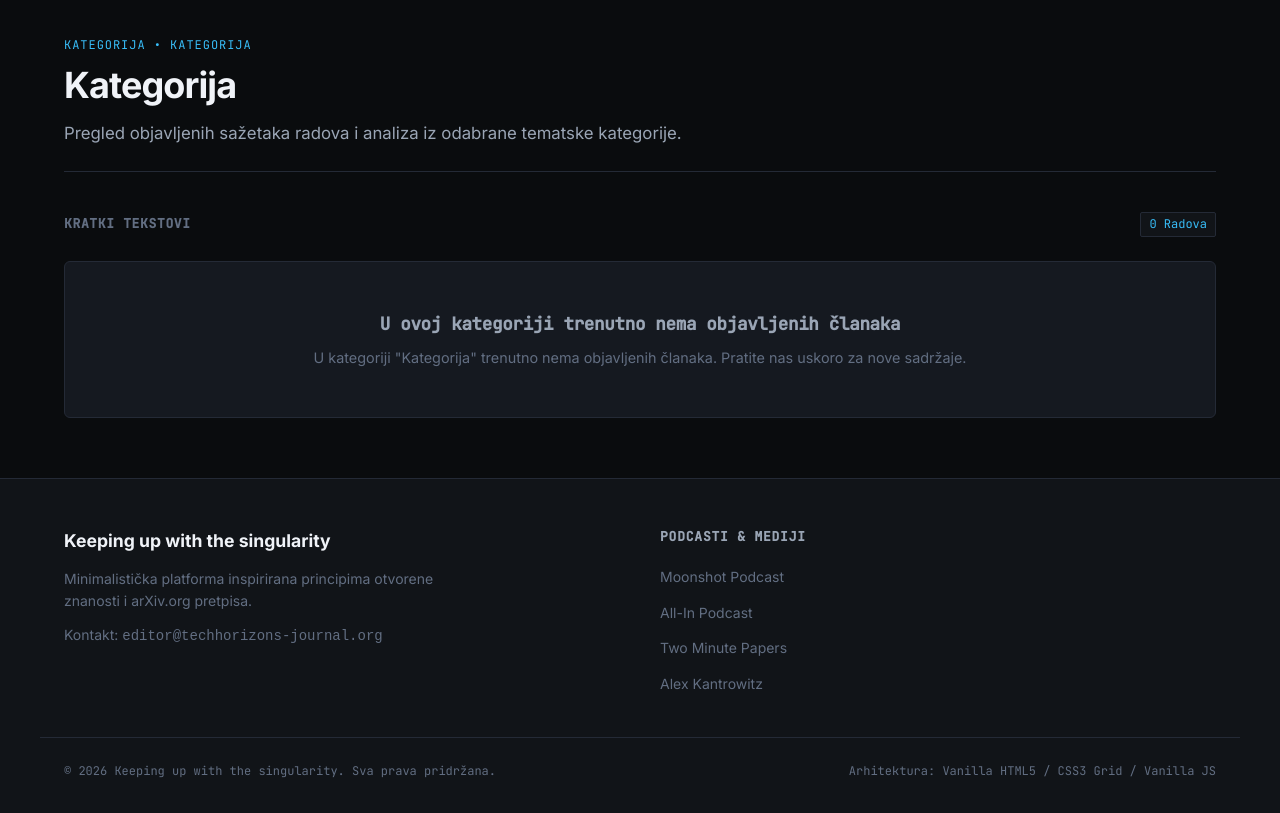
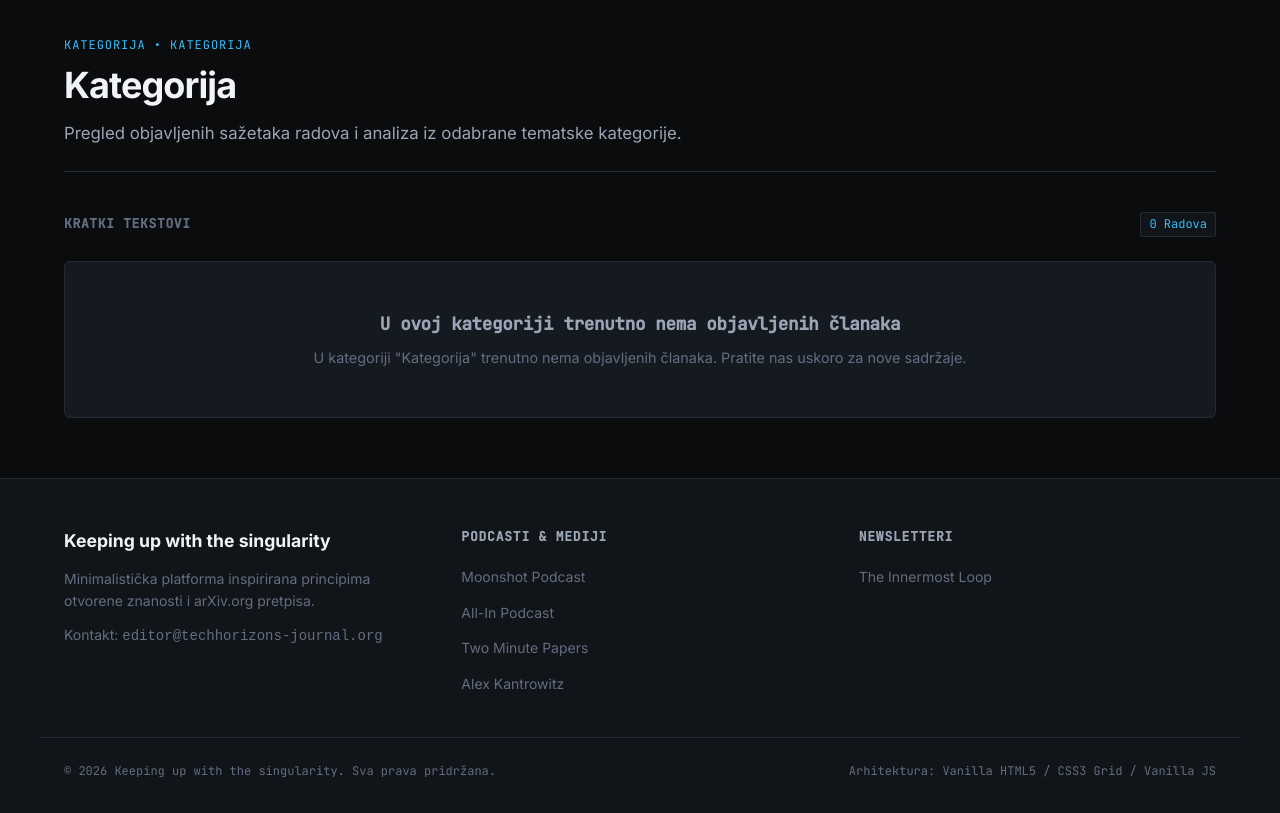
Before and after one commit to HibridToni/keeping-up-with-the-singularity, a plain HTML site: page category.html in a window 1280 px wide. Shown: the part 73-886 px from the top of the page. Drawn offline with Linux system fonts and the light colour scheme.

Commit message:
Dodan treći stupac Newsletteri u footer s linkom na The Innermost Loop

```diff
--- a/category.html
+++ b/category.html
@@ -97,6 +97,14 @@
         </ul>
       </div>
 
+      <!-- Newsletters -->
+      <div class="footer-column">
+        <h3 class="footer-heading" data-i18n="footer.newsletters">NEWSLETTERI</h3>
+        <ul class="footer-links">
+          <li><a href="https://theinnermostloop.substack.com/" target="_blank" rel="noopener noreferrer" id="link-innermostloop" data-i18n="footer.newsletter_innermostloop">The Innermost Loop</a></li>
+        </ul>
+      </div>
+
     </div>
 
     <div class="footer-bottom">
--- a/js/lang.js
+++ b/js/lang.js
@@ -53,6 +53,8 @@ const translations = {
     "footer.podcast_allin": "All-In Podcast",
     "footer.podcast_twominute": "Two Minute Papers",
     "footer.podcast_kantrowitz": "Alex Kantrowitz",
+    "footer.newsletters": "NEWSLETTERI",
+    "footer.newsletter_innermostloop": "The Innermost Loop",
     "footer.rights": "© 2026 Keeping up with the singularity. Sva prava pridržana.",
     "footer.arch": "Arhitektura: Vanilla HTML5 / CSS3 Grid / Vanilla JS",
 
@@ -119,6 +121,8 @@ const translations = {
     "footer.podcast_allin": "All-In Podcast",
     "footer.podcast_twominute": "Two Minute Papers",
     "footer.podcast_kantrowitz": "Alex Kantrowitz",
+    "footer.newsletters": "NEWSLETTERS",
+    "footer.newsletter_innermostloop": "The Innermost Loop",
     "footer.rights": "© 2026 Keeping up with the singularity. All rights reserved.",
     "footer.arch": "Architecture: Vanilla HTML5 / CSS3 Grid / Vanilla JS",
 
--- a/style.css
+++ b/style.css
@@ -930,8 +930,9 @@ a {
   margin: 0 auto;
   padding: 0 24px;
   display: grid;
-  grid-template-columns: 1fr 1fr;
+  grid-template-columns: repeat(3, 1fr);
   justify-content: space-between;
+  align-items: start;
   gap: 40px;
 }
 
```
Also changed, not shown: article.html (+7 -0 lines), index.html (+8 -0 lines), o-autoru.html (+7 -0 lines).
